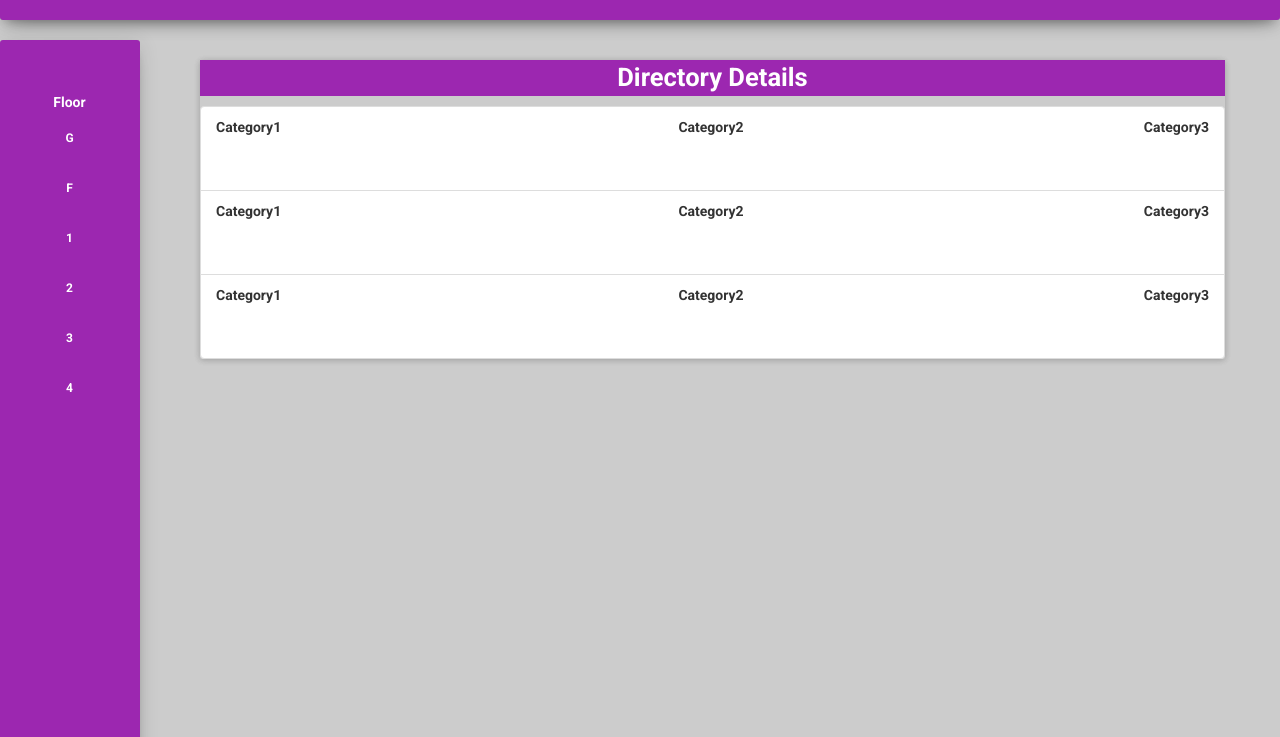
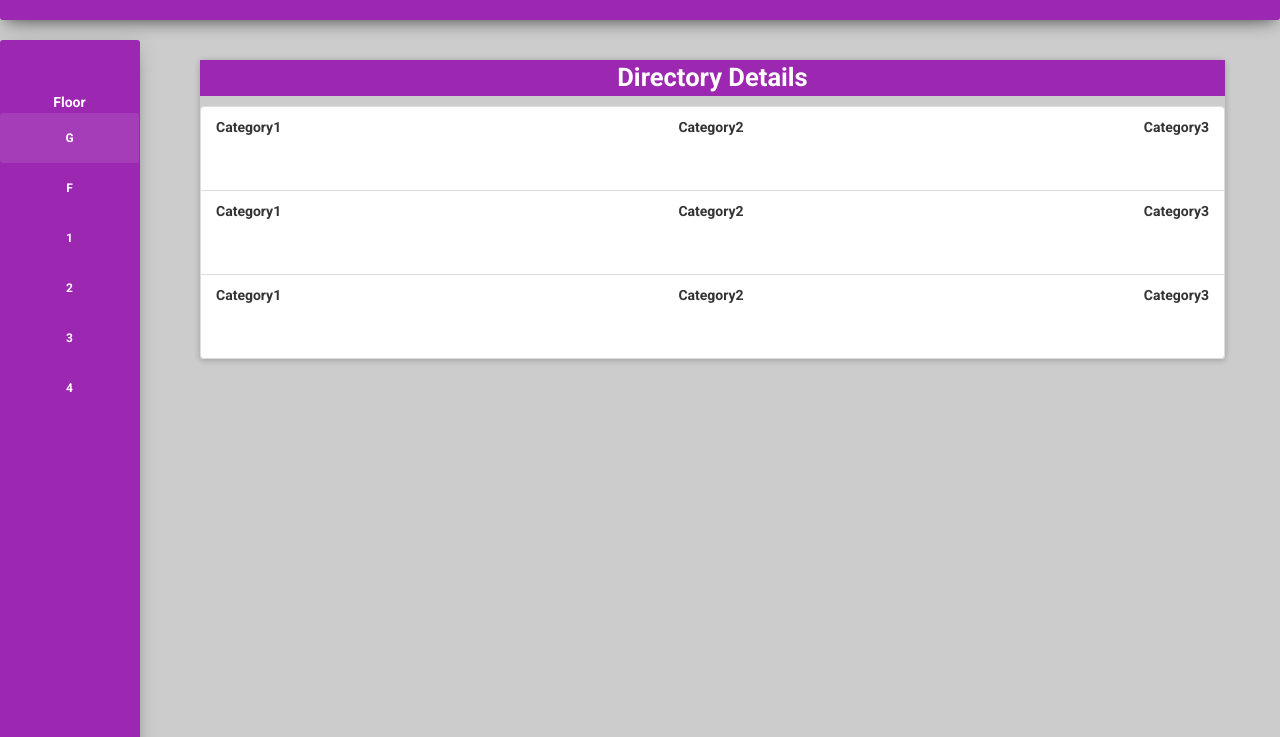
Before and after one commit to isumizumi/Mall_App, a plain HTML site: page index.html in a window 1280 px wide. Shown: the part 63-800 px from the top of the page. Drawn offline with nearby package versions, Linux system fonts and the light colour scheme.

Commit message:
Revisi 3

```diff
--- a/index.html
+++ b/index.html
@@ -68,7 +68,7 @@
 			<ul class="nav navbar-nav">
 				<br><br>
 				<li class="active"><center><strong>Floor</strong></center></li>
-				<li><a href="#"><center><strong>G</strong></center></a></li>
+				<li class="active"><a href="#"><center><strong>G</strong></center></a></li>
 				<li><a href="#"><center><strong>F</strong></center></a></li>
 				<li><a href="#"><center><strong>1</strong></center></a></li>
 				<li><a href="#"><center><strong>2</strong></center></a></li>
```
